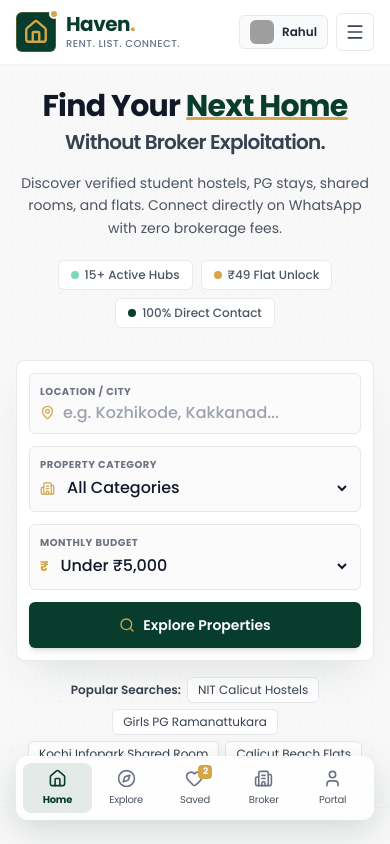
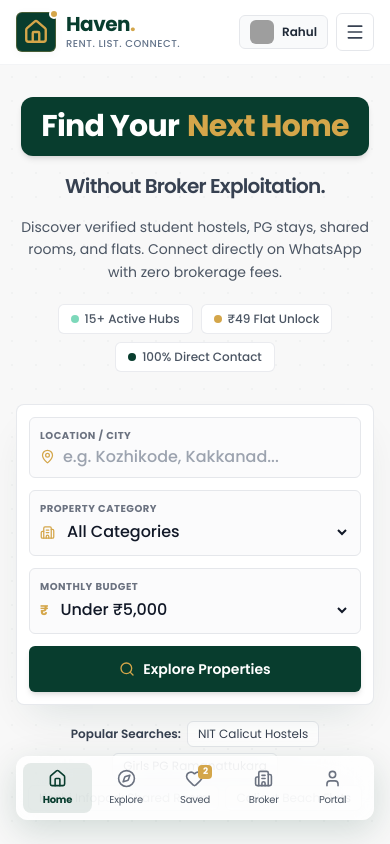
Before and after one commit to brixalabsofficial-ship-it/Haven, a React (Vite) app: page / in a window 390 px wide. Shown: the top 844 px of the page. Built offline with nearby package versions, Linux system fonts and the light colour scheme; grey boxes are pictures that could not be loaded.

Commit message:
style: center 'Find Your Next Home' in rounded green badge with white text on mobile

```diff
--- a/src/pages/public/HomePage.tsx
+++ b/src/pages/public/HomePage.tsx
@@ -198,19 +198,21 @@ export const HomePage: React.FC = () => {
 
         <div className="max-w-7xl mx-auto px-4 sm:px-6 lg:px-8 relative z-20">
           <div className="text-center max-w-3xl mx-auto space-y-4 mb-8 sm:mb-10">
-            {/* Clean, Bold Heading */}
+            {/* Clean, Bold Heading with styled badge on mobile */}
             <motion.h1
               initial={{ opacity: 0, y: 15 }}
               animate={{ opacity: 1, y: 0 }}
               transition={{ duration: 0.6, ease: "easeOut" }}
-              className="text-3xl sm:text-5xl md:text-6xl font-bold text-gray-900 tracking-tight leading-[1.15]"
+              className="text-3xl sm:text-5xl md:text-6xl font-bold text-gray-900 tracking-tight leading-[1.15] flex flex-col items-center"
             >
-              Find Your{' '}
-              <span className="text-primary relative inline-block">
-                Next Home
-                <span className="absolute bottom-1 left-0 w-full h-[3px] sm:h-[3.5px] bg-gold rounded-full" />
-              </span>
-              <span className="block text-xl sm:text-3xl md:text-4xl font-semibold text-gray-700 mt-1 sm:mt-1.5">
+              <div className="inline-flex items-center justify-center bg-primary text-white px-5 py-3 rounded-2xl shadow-md sm:bg-transparent sm:text-gray-900 sm:p-0 sm:shadow-none sm:rounded-none my-2 sm:my-0">
+                <span>Find Your{' '}</span>
+                <span className="text-gold sm:text-primary relative inline-block ml-2">
+                  Next Home
+                  <span className="hidden sm:block absolute bottom-1 left-0 w-full h-[3px] sm:h-[3.5px] bg-gold rounded-full" />
+                </span>
+              </div>
+              <span className="block text-xl sm:text-3xl md:text-4xl font-semibold text-gray-700 mt-2 sm:mt-1.5 px-2">
                 Without Broker Exploitation.
               </span>
             </motion.h1>
```
